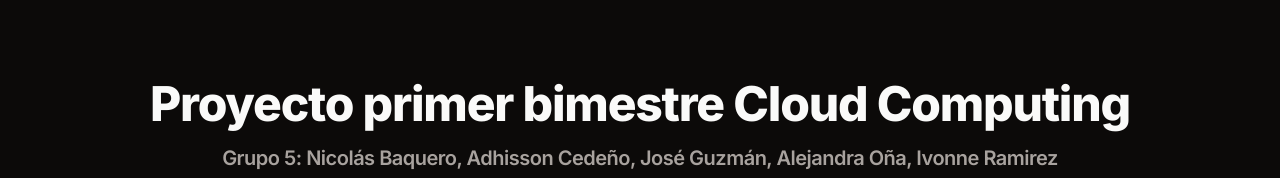
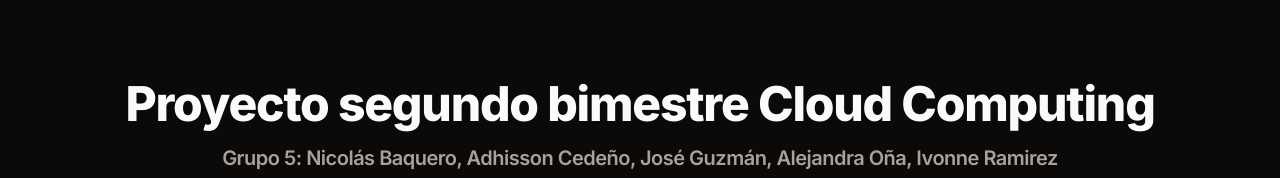
Before and after one commit to Cheveniko/users-next-aws, a Next.js app: page / in a window 1280 px wide. Shown: the top 178 px of the page. Built offline with nearby package versions, Linux system fonts and the light colour scheme; no server answers.

Commit message:
fix title

```diff
--- a/src/app/page.tsx
+++ b/src/app/page.tsx
@@ -5,12 +5,13 @@ import { CirclePlus } from "lucide-react";
 import Link from "next/link";
 
 export const dynamic = "force-dynamic";
+
 export default function Home() {
   return (
     <main className="container min-h-screen space-y-8 pb-4 pt-20">
       <div className="space-y-4">
         <h1 className="scroll-m-20 text-center text-4xl font-extrabold tracking-tight lg:text-5xl">
-          Proyecto primer bimestre Cloud Computing
+          Proyecto segundo bimestre Cloud Computing
         </h1>
         <h3 className="scroll-m-20 text-center text-xl font-semibold tracking-tight text-muted-foreground">
           Grupo 5: Nicolás Baquero, Adhisson Cedeño, José Guzmán, Alejandra Oña,
--- a/src/components/images-container.tsx
+++ b/src/components/images-container.tsx
@@ -1,3 +1,4 @@
+/* eslint-disable @next/next/no-img-element */
 "use client";
 import {
   Card,
```
